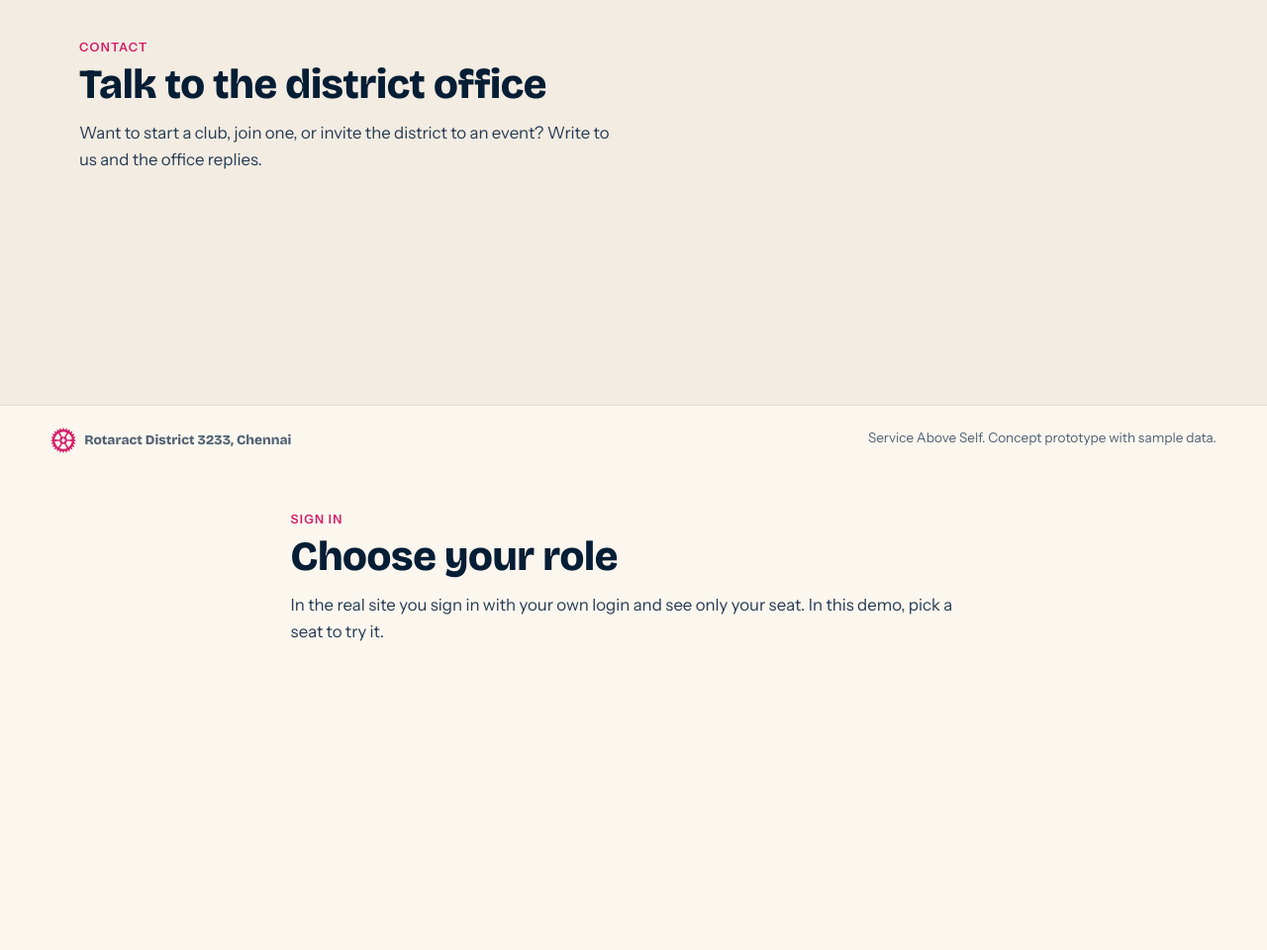
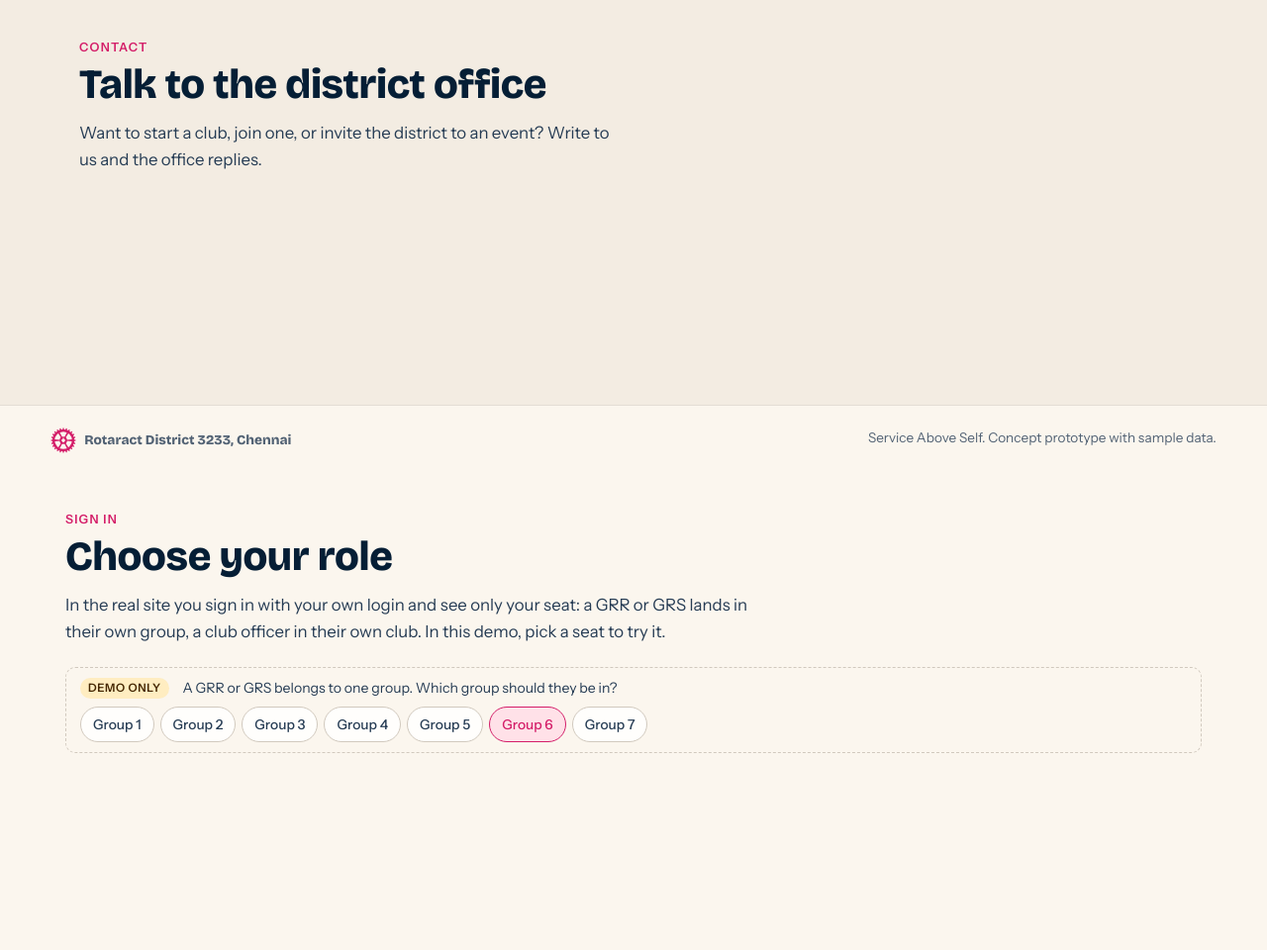
Before and after one commit to peakcasoworks/ICON-26-27, a website built with Vite: page index.html in a window 1280 px wide. Shown: the part 7303-8263 px from the top of the page at 99% size. Built offline with nearby package versions, Linux system fonts and the light colour scheme; animation ran at ten frames a second.

Commit message:
GRR and GRS belong to the group of their login, not a fixed Group 6

```diff
--- a/src/core/app.js
+++ b/src/core/app.js
@@ -21,9 +21,11 @@
       const clubs = U.demoClubs();
       U.sheet(`<h2 class="sh-h">Switch role</h2><p class="note">Same demo, different seat. Each login sees only what its job needs: a club sees its own club, a group lead sees the group, the district sees everything.</p>
         <fieldset class="field"><legend>Club for the club roles</legend><div class="chips" role="radiogroup">${clubs.map(c => `<button type="button" class="chip${U.myClub().id === c.id ? ' on' : ''}" role="radio" aria-checked="${U.myClub().id === c.id}" data-act="demo-club" data-id="${c.id}">${esc(c.name)}<small class="chip-tag">${c.type.toLowerCase()}</small></button>`).join('')}</div></fieldset>
+        <fieldset class="field"><legend>Group for GRR and GRS</legend><div class="chips" role="radiogroup">${D.GROUPS.map(g => `<button type="button" class="chip${U.MY_GROUP === g.id ? ' on' : ''}" role="radio" aria-checked="${U.MY_GROUP === g.id}" data-act="demo-group" data-g="${g.id}">Group ${g.id}</button>`).join('')}</div></fieldset>
         <div class="role-list">${Object.keys(U.ROLES).map(id => { const r = U.roleInfo(id); return `<button class="role-card${P.role === id ? ' on' : ''}" data-act="pick-role" data-role="${id}"><span class="avatar">${ic(r.icon)}</span><span class="rc-t"><b>${esc(r.label)}</b><small>${esc(r.full)}</small></span></button>`; }).join('')}</div>
         <button class="btn full" data-act="landing">Back to the start page</button>`);
     },
+    'demo-group'(el) { P.myGroup = Number(el.dataset.g); save(); if (U.cur().view === 'roles') rerender(); else { stack.length = 0; U.closeSheet(); U.go('home'); } U.toast('GRR and GRS roles now belong to Group ' + P.myGroup); },
     'demo-club'(el) { P.myClub = Number(el.dataset.id); save(); stack.length = 0; U.closeSheet(); U.go('home'); U.toast('Club roles now show ' + U.myClub().name + ', a ' + U.myClub().type.toLowerCase() + ' club'); },
     landing() { U.closeSheet(); U.go('roles'); },
     'to-roles'() { const r = $('#roles'); if (r) window.scrollTo({ top: r.getBoundingClientRect().top + window.scrollY - 8, behavior: U.calm() ? 'auto' : 'smooth' }); },
@@ -344,11 +346,12 @@
   const qs = new URLSearchParams(location.search);
   if (qs.get('role') && U.ROLES[qs.get('role')]) P.role = qs.get('role');
   if (qs.get('role') === 'landing') delete P.role;
+  if (qs.get('group') >= 1 && qs.get('group') <= 7) P.myGroup = Number(qs.get('group'));
   if (qs.get('club') === 'college') P.myClub = U.demoClubs()[1].id; else if (qs.get('club') === 'community') P.myClub = U.demoClubs()[0].id;
   if (['light', 'dark', 'auto'].includes(qs.get('theme'))) P.theme = qs.get('theme');
   if (qs.get('accent')) P.accent = qs.get('accent');
   if (['on', 'off'].includes(qs.get('motion'))) P.motion = qs.get('motion');
-  if (qs.get('role') || qs.get('club') || qs.get('theme') || qs.get('accent') || qs.get('motion')) { save(); U.applyTheme(); }
+  if (qs.get('role') || qs.get('club') || qs.get('group') || qs.get('theme') || qs.get('accent') || qs.get('motion')) { save(); U.applyTheme(); }
   try { sessionStorage.setItem('icon-seen', qs.has('skip') ? '1' : sessionStorage.getItem('icon-seen') || ''); } catch (e) { /* ignore */ }
   const h = (location.hash || '').slice(1);
   const m = h.match(/^([a-z]+)(?:-(.+))?$/);
--- a/src/core/ui.js
+++ b/src/core/ui.js
@@ -67,8 +67,8 @@
     drs: { label: 'DRS', full: 'District Rotaract Secretary', who: 'District', icon: 'doc', nav: ['home', 'clubs', 'groups', 'people', 'drc', 'mom', 'events', 'visits'] },
     dt: { label: 'District Treasurer', full: 'District Treasurer', who: 'District', icon: 'rupee', nav: ['home', 'clubs', 'events'] },
     gco: { label: 'Group Coordinator', full: 'Group Coordinator, all seven groups', who: 'All groups', icon: 'layers', nav: ['home', 'groups', 'reports', 'clubs', 'seats', 'drc', 'mom', 'events', 'people', 'initiatives'] },
-    grr: { label: 'GRR, Group 6', full: 'Group Rotaract Representative, Group 6 South', who: 'Group 6', icon: 'layers', nav: ['home', 'reports', 'clubs', 'seats', 'drc', 'mom', 'events', 'people', 'initiatives'] },
-    grs: { label: 'GRS, Group 6', full: 'Group Rotaract Secretary, Group 6 South', who: 'Group 6', icon: 'doc', nav: ['home', 'reports', 'clubs', 'seats', 'drc', 'mom', 'events', 'people'] },
+    grr: { label: 'GRR', full: 'Group Rotaract Representative', who: 'Your group', icon: 'layers', nav: ['home', 'reports', 'clubs', 'seats', 'drc', 'mom', 'events', 'people', 'initiatives'] },
+    grs: { label: 'GRS', full: 'Group Rotaract Secretary', who: 'Your group', icon: 'doc', nav: ['home', 'reports', 'clubs', 'seats', 'drc', 'mom', 'events', 'people'] },
     dir: { label: 'Director', full: 'Chairperson, Blood Donation', who: 'Every drop counts', icon: 'spark', nav: ['home', 'initiatives', 'events', 'clubs'] },
     chair: { label: 'RYLA Chair', full: 'RYLA Chairman', who: 'RYLA 2026', icon: 'flag', nav: ['home', 'events', 'clubs'] },
     pres: { label: 'Club President', full: 'President, Rotaract Club of Madras Cosmos', who: 'Madras Cosmos', icon: 'user', nav: ['home', 'monthly', 'wallet', 'drc', 'mom', 'visits', 'events', 'initiatives', 'people', 'pass'] },
@@ -85,22 +85,28 @@
     people: ['People', 'users'], visits: ['DRR visits', 'calendar'], season: ['Season', 'sun'], log: ['Log project', 'plus'],
     monthly: ['Monthly report', 'doc'], wallet: ['Club wallet', 'rupee'], pass: ['My pass', 'id'], seats: ['Seat allotment', 'id'], drc: ['DRC bookings', 'calendar'], mom: ['Minutes', 'doc']
   };
-  const HOME_NAME = { drr: 'Command centre', drs: 'Reports desk', dt: 'District finance', gco: 'Group desk', grr: 'Group 6', grs: 'Group 6', dir: 'My initiative', chair: 'RYLA workspace', pres: 'Club home', vp: 'Club home', sec: 'Club home', jsec: 'Club home', sgt: 'Club home', trs: 'Club wallet', mem: 'My pass' };
+  const HOME_NAME = { drr: 'Command centre', drs: 'Reports desk', dt: 'District finance', gco: 'Group desk', grr: 'My group', grs: 'My group', dir: 'My initiative', chair: 'RYLA workspace', pres: 'Club home', vp: 'Club home', sec: 'Club home', jsec: 'Club home', sgt: 'Club home', trs: 'Club wallet', mem: 'My pass' };
   const role = () => P.role;
 
   /* ---------- who sees what ---------- */
   // district: every club and person. group: the clubs and people of one group. portfolio: clubs and events, no member lists.
   // club: that club only. Search, the people list, the clubs list and every club page follow this one rule.
   const SCOPE = { drr: 'district', drs: 'district', dt: 'district', gco: 'district', grr: 'group', grs: 'group', dir: 'portfolio', chair: 'portfolio', pres: 'club', vp: 'club', sec: 'club', jsec: 'club', trs: 'club', sgt: 'club', mem: 'club' };
-  const MY_GROUP = 6;
+  // A GRR or GRS belongs to one group, and that comes from their login. The demo lets you pick which one to try.
+  const myGroup = () => P.myGroup || 6;
   const level = () => SCOPE[P.role] || 'none';
   const COLLEGE_DEMO = D.clubs.find(c => c.type === 'College' && c.name !== 'Senthamizh University' && c.state === 'Active');
   const demoClubs = () => [D.cosmos, COLLEGE_DEMO];
   const myClub = () => demoClubs().find(c => c.id === P.myClub) || D.cosmos;
-  const canSeeClub = c => { const l = level(); return l === 'district' || l === 'portfolio' || (l === 'group' ? groupOf(c) === MY_GROUP : l === 'club' && c.id === myClub().id); };
-  const canSeePerson = m => { const l = level(); return l === 'district' || (l === 'group' ? groupOf(m.club) === MY_GROUP : l === 'club' && m.club.id === myClub().id); };
+  const canSeeClub = c => { const l = level(); return l === 'district' || l === 'portfolio' || (l === 'group' ? groupOf(c) === myGroup() : l === 'club' && c.id === myClub().id); };
+  const canSeePerson = m => { const l = level(); return l === 'district' || (l === 'group' ? groupOf(m.club) === myGroup() : l === 'club' && m.club.id === myClub().id); };
   const visibleClubs = () => clubs().filter(canSeeClub);
-  const roleInfo = id => { const r = ROLES[id] || ROLES.drr, n = myClub().name; return Object.assign({}, r, { who: r.who.replace('Madras Cosmos', n), full: r.full.replace('Madras Cosmos', n) }); };
+  const roleInfo = id => {
+    const r = ROLES[id] || ROLES.drr, n = myClub().name, g = D.GROUPS[myGroup() - 1];
+    const o = Object.assign({}, r, { who: r.who.replace('Madras Cosmos', n), full: r.full.replace('Madras Cosmos', n) });
+    if (SCOPE[id] === 'group') Object.assign(o, { label: `${r.label}, Group ${g.id}`, full: `${r.full}, Group ${g.id} ${g.area}`, who: `Group ${g.id}` });
+    return o;
+  };
   const R = () => roleInfo(P.role);
   const can = {
     sendReport: () => ['pres', 'sec', 'jsec'].includes(P.role),
@@ -174,7 +180,7 @@
       drr: [['16 clubs have not started their October report.', 'reports'], ['Chennai Kolathur asked to become Inactive.', 'clubs'], ['2 new clubs are waiting for charter approval.', 'clubs']],
       drs: [['9 October reports are waiting for you.', 'home'], ['Madras Cosmos sent its October report to GRS.', 'reports']],
       dt: [['14 payments are waiting to be checked.', 'home'], ['RYLA seat fees close on 30 Nov.', 'events']],
-      grr: [['3 clubs in Group 6 have not started October.', 'home'], ['Madras Cosmos report is waiting for your check.', 'reports']],
+      grr: [[`3 clubs in Group ${myGroup()} have not started October.`, 'home'], ['Madras Cosmos report is waiting for your check.', 'reports']],
       dir: [['Chennai Velachery logged 42 units.', 'home'], ['Every drop counts crossed 1,400 units.', 'home']],
       chair: [['Backstage committee has 3 open tasks.', 'home'], ['117 of 180 RYLA seats are filled.', 'home']],
       pres: [['Book your club\'s slot for the DRC on 7 Dec.', 'drc'], ['October report is late. You or your secretary can send it.', 'monthly'], ['Book your DRR official visit before 20 Dec.', 'visits'], ['RYLA seat fee of ₹3,600 is due on 30 Nov.', 'wallet']],
@@ -460,5 +466,5 @@
   const skeletonRows = (n, cols) => Array.from({ length: n }, () => `<tr class="sk-row">${Array.from({ length: cols }, () => '<td><span class="sk"></span></td>').join('')}</tr>`).join('');
   const debounce = (fn, ms) => { let t; return (...a) => { clearTimeout(t); t = setTimeout(() => fn(...a), ms); }; };
 
-  window.UI = { gearPath, P, save, blank, KEY, calm, OS_CALM, SCOPE, level, myClub, demoClubs, canSeeClub, canSeePerson, visibleClubs, roleInfo, can, download, seatEvents, seatsOf, poolOf, spent, MY_GROUP, get RM() { return calm(); }, $, $$, esc, num, inr, ic, pct, clubs, club, stateOf, groupOf, activeClubs, report, setReport, projects, wallet, gcolor, RS, PAY, pill, rpill, ppill, gpill, ROLES, NAV, HOME_NAME, role, R, view, go, render, cur: () => cur, setCur: c => { cur = c; }, notifs, sheet, closeSheet, toast, confetti, after, gear, skyline, scene, auto, coffee, mapSVG, ring, spark, bar, tracker, qr, pager, skeletonRows, debounce };
+  window.UI = { gearPath, P, save, blank, KEY, calm, OS_CALM, SCOPE, level, myClub, get MY_GROUP() { return myGroup(); }, demoClubs, canSeeClub, canSeePerson, visibleClubs, roleInfo, can, download, seatEvents, seatsOf, poolOf, spent, get RM() { return calm(); }, $, $$, esc, num, inr, ic, pct, clubs, club, stateOf, groupOf, activeClubs, report, setReport, projects, wallet, gcolor, RS, PAY, pill, rpill, ppill, gpill, ROLES, NAV, HOME_NAME, role, R, view, go, render, cur: () => cur, setCur: c => { cur = c; }, notifs, sheet, closeSheet, toast, confetti, after, gear, skyline, scene, auto, coffee, mapSVG, ring, spark, bar, tracker, qr, pager, skeletonRows, debounce };
 })();
--- a/src/core/views-a.js
+++ b/src/core/views-a.js
@@ -24,8 +24,8 @@
   const ORDER = [['District', ['drr', 'drs', 'dt', 'gco']], ['Group and portfolio', ['grr', 'grs', 'dir', 'chair']], ['Club', ['pres', 'vp', 'sec', 'jsec', 'trs', 'sgt', 'mem']]];
   const ROLE_NOTE = {
     drr: 'Command centre, approvals, season setup', drs: 'Review every monthly report', dt: 'Dues, event fees, payment checks',
-    grr: 'Chase and check your group\'s clubs', dir: 'Run a district initiative', chair: 'Committees and tasks for RYLA',
-    gco: 'Every GRR and GRS, club moves, seats', grs: 'Check your group\'s reports with the GRR',
+    grr: 'Chase and check the clubs of your own group', dir: 'Run a district initiative', chair: 'Committees and tasks for RYLA',
+    gco: 'Every GRR and GRS, club moves, seats', grs: 'Check your own group\'s reports with the GRR',
     pres: 'Send reports, add members, book the DRR visit', vp: 'See reports, roster and events', sec: 'Log projects, send the report, keep the roster', jsec: 'Log projects and help send the report',
     trs: 'Pay dues and event fees in one go', sgt: 'Scan members in at events', mem: 'Pass, points, certificates'
   };
@@ -41,10 +41,11 @@
     </section>
     ${U.landingSections()}
     <section class="roles-wrap" id="roles">
-      <div class="role-intro"><span class="eyebrow">Sign in</span><h2 class="sec-h">Choose your role</h2><p class="lede">In the real site you sign in with your own login and see only your seat. In this demo, pick a seat to try it.</p></div>
+      <div class="role-intro"><span class="eyebrow">Sign in</span><h2 class="sec-h">Choose your role</h2><p class="lede">In the real site you sign in with your own login and see only your seat: a GRR or GRS lands in their own group, a club officer in their own club. In this demo, pick a seat to try it.</p>
+        <div class="demo-pick"><b>Demo only</b><span>A GRR or GRS belongs to one group. Which group should they be in?</span><div class="chips" role="radiogroup" aria-label="Group">${D.GROUPS.map(g => `<button type="button" class="chip${U.MY_GROUP === g.id ? ' on' : ''}" role="radio" aria-checked="${U.MY_GROUP === g.id}" data-act="demo-group" data-g="${g.id}">Group ${g.id}</button>`).join('')}</div></div></div>
       ${ORDER.map(([g, ids]) => `<div class="role-group"><h2>${g}</h2><div class="role-grid">${ids.map(id => {
         const r = U.roleInfo(id);
-        return `<button class="role-card" data-act="pick-role" data-role="${id}"><span class="avatar">${ic(r.icon)}</span><span class="rc-t"><b>${esc(r.label)}</b><small>${esc(ROLE_NOTE[id])}</small></span>${ic('right', 'rc-go')}</button>`;
+        return `<button class="role-card" data-act="pick-role" data-role="${id}"><span class="avatar">${ic(r.icon)}</span><span class="rc-t"><b>${esc(U.ROLES[id].label)}</b><small>${esc(ROLE_NOTE[id])}</small></span>${ic('right', 'rc-go')}</button>`;
       }).join('')}</div></div>`).join('')}
     </section>`);
 
@@ -55,7 +56,7 @@
     if (r === 'drs') return U.views_reports(true);
     if (r === 'dt') return U.views_finance();
     if (r === 'gco') return U.views_gco();
-    if (r === 'grr' || r === 'grs') return groupHome(6, true);
+    if (r === 'grr' || r === 'grs') return groupHome(U.MY_GROUP, true);
     if (r === 'dir') return U.views_initiative('blood', true);
     if (r === 'chair') return U.views_workspace('ryla');
     if (['pres', 'sec', 'vp', 'jsec', 'sgt'].includes(r)) return clubHome();
--- a/src/styles.css
+++ b/src/styles.css
@@ -836,3 +836,5 @@ a.btn { text-decoration: none; display: inline-flex; align-items: center; }
 .mom-l { margin: 4px 0 12px; padding-left: 22px; line-height: 1.6; color: var(--ink-2); }
 .mom-doc .stats { margin-bottom: 8px; }
 @media print { .side, .top, .tabbar, .demo-bar, .ph-act, #sheet, .toast, #toast { display: none !important; } .main { margin: 0 !important; } }
+.demo-pick { display: flex; flex-wrap: wrap; align-items: center; gap: 8px 14px; margin-top: 14px; padding: 10px 14px; border: 1px dashed var(--rule-2); border-radius: var(--r-ctl); font-size: 0.88rem; color: var(--ink-2); }
+.demo-pick > b { padding: 2px 8px; border-radius: var(--r-pill); background: var(--gold-soft); color: var(--gold-ink); font-size: 0.72rem; text-transform: uppercase; letter-spacing: 0.05em; }
```
